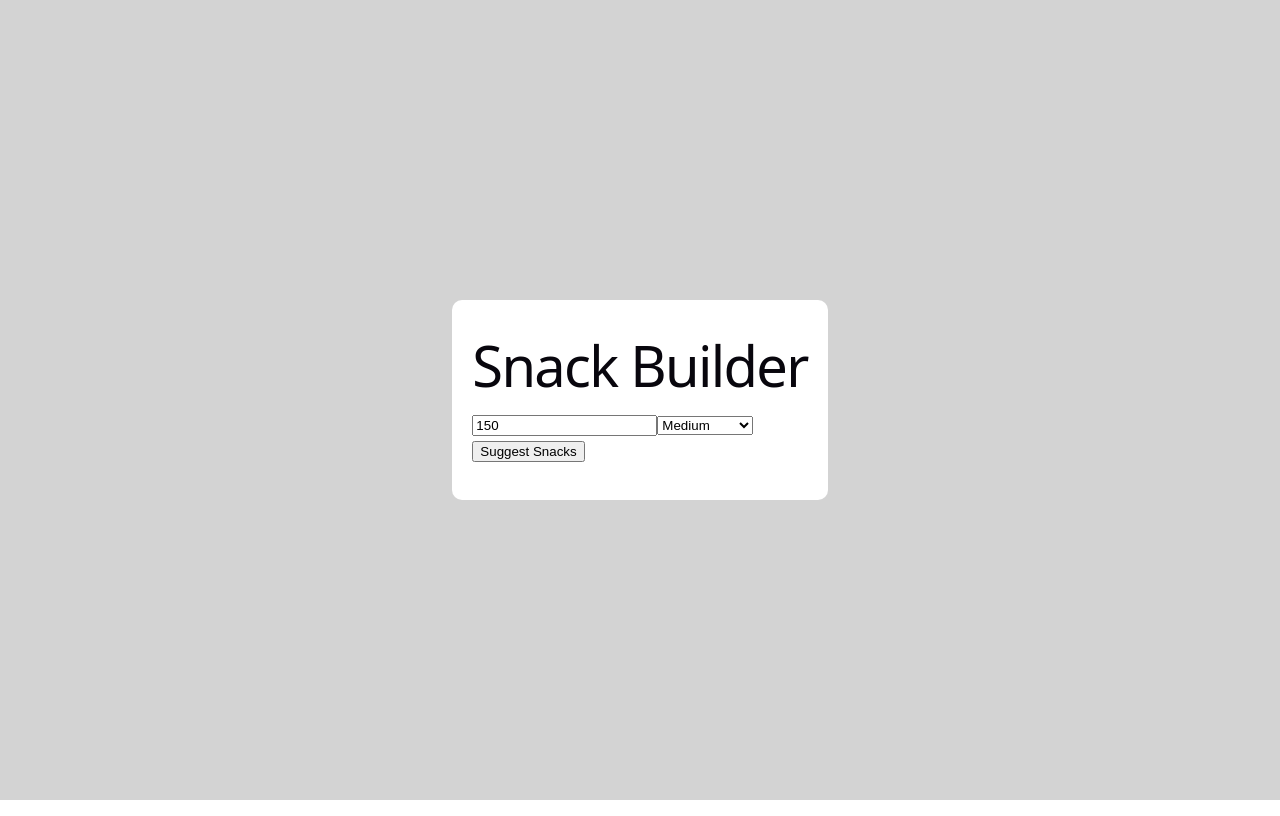
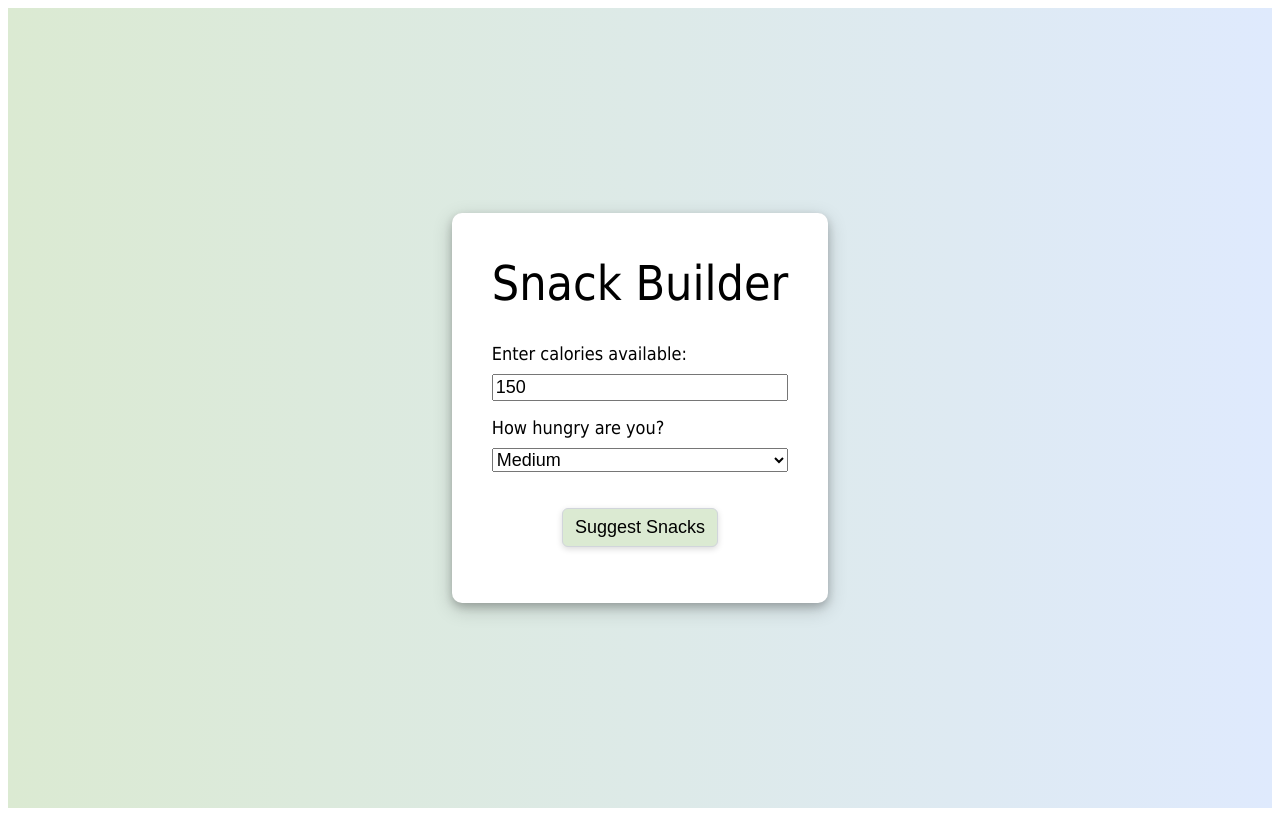
Before and after one commit to RhodaPickens/snack-builder, a React (Vite) app: page / in a window 1280 px wide. Built offline with nearby package versions, Linux system fonts and the light colour scheme.

Commit message:
Styled background, input and button

```diff
--- a/src/App.css
+++ b/src/App.css
@@ -3,11 +3,54 @@
     justify-content: center;
     align-items: center;
     height: 100vh;
-    background-color: lightgray;
+    background-image: linear-gradient(to right, #dbead2, #dfeafd)
 }
 
 .card {
     background: white;
-    padding: 20px;
+    padding: 10px 40px 40px 40px;
     border-radius: 10px;
+    box-shadow: 0 4px 8px 0 rgba(0, 0, 0, 0.2), 0 6px 20px 0 rgba(0, 0, 0, 0.19);
 }
+
+.snack-form {
+    font-size: 18px;
+}
+
+.snack-input {
+    font-size: 18px;
+    width: 100%;
+    box-sizing: border-box;
+}
+
+.form-group {
+    margin-bottom: 16px;
+}
+
+.form-group label {
+    display: block;
+    margin-bottom: 10px;
+}
+
+.button-container {
+    display: flex;
+    justify-content: center;
+    padding-top: 20px;
+}
+
+button {
+    background-color: #dbead2;
+    border: 1px solid #d1d5db;
+    border-radius: 6px;
+    padding: 8px 12px;
+    font-size: 18px;
+    box-shadow: 0 2px 6px rgba(0, 0, 0, 0.15);
+    transition: 0.2s ease;
+}
+
+button:hover {
+    background-color: #dfeafd;
+    box-shadow: 0 4px 10px rgba(0, 0, 0, 0.2);
+    transform: translateY(-1px);
+
+}
--- a/src/components/SnackBuilder.jsx
+++ b/src/components/SnackBuilder.jsx
@@ -30,7 +30,9 @@ export default function SnackBuilder() {
                     hunger={hunger}
                     setHunger={setHunger}
                 />
-                <button onClick={generateSnacks}>Suggest Snacks</button>
+                <div className="button-container">
+                    <button onClick={generateSnacks}>Suggest Snacks</button>
+                </div>
                 {hasSearched && results.length === 0 ? <p>"No snacks found 🙁"</p> : null}
                 <ul>
                     {results.map((snack, index) => (
--- a/src/components/SnackForm.jsx
+++ b/src/components/SnackForm.jsx
@@ -1,17 +1,24 @@
 export default function SnackForm({calories, setCalories, hunger, setHunger}) {
 
     return (
-        <div>
+        <div className="snack-form">
+            <div className="form-group">
+                <label>Enter calories available:</label>
                 <input
+                    className="snack-input"
                     type="number"
                     value={calories}
                     onChange={(e) => setCalories(e.target.value)}
                 />
-            <select value={hunger} onChange={(e) => setHunger(e.target.value)}>
+            </div>
+            <div className="form-group">
+                <label>How hungry are you?</label>
+                <select className="snack-input" value={hunger} onChange={(e) => setHunger(e.target.value)}>
                     <option value="low">Low</option>
                     <option value="medium">Medium</option>
                     <option value="high">Very Hungry</option>
                 </select>
             </div>
+        </div>
     );
 }
--- a/src/index.css
+++ b/src/index.css
@@ -1,103 +1,9 @@
-:root {
-    --text: #6b6375;
-    --text-h: #08060d;
-    --bg: #fff;
-    --border: #e5e4e7;
-    --code-bg: #f4f3ec;
-    --accent: #aa3bff;
-    --accent-bg: rgba(170, 59, 255, 0.1);
-    --accent-border: rgba(170, 59, 255, 0.5);
-    --social-bg: rgba(244, 243, 236, 0.5);
-    --shadow: rgba(0, 0, 0, 0.1) 0 10px 15px -3px, rgba(0, 0, 0, 0.05) 0 4px 6px -2px;
-
-    --sans: system-ui, 'Segoe UI', Roboto, sans-serif;
-    --heading: system-ui, 'Segoe UI', Roboto, sans-serif;
-    --mono: ui-monospace, Consolas, monospace;
-
-    font: 18px/145% var(--sans);
-    letter-spacing: 0.18px;
-    color-scheme: light dark;
-    color: var(--text);
-    background: var(--bg);
-    font-synthesis: none;
-    text-rendering: optimizeLegibility;
-    -webkit-font-smoothing: antialiased;
-    -moz-osx-font-smoothing: grayscale;
-
-    @media (max-width: 1024px) {
-        font-size: 16px;
-    }
-}
-
-@media (prefers-color-scheme: dark) {
-    :root {
-        --text: #9ca3af;
-        --text-h: #f3f4f6;
-        --bg: #16171d;
-        --border: #2e303a;
-        --code-bg: #1f2028;
-        --accent: #c084fc;
-        --accent-bg: rgba(192, 132, 252, 0.15);
-        --accent-border: rgba(192, 132, 252, 0.5);
-        --social-bg: rgba(47, 48, 58, 0.5);
-        --shadow: rgba(0, 0, 0, 0.4) 0 10px 15px -3px, rgba(0, 0, 0, 0.25) 0 4px 6px -2px;
-    }
-
-    #social .button-icon {
-        filter: invert(1) brightness(2);
-    }
-}
-
 body {
-    margin: 0;
-}
-
-#root {
-    min-height: 100svh;
-}
-
-h1,
-h2 {
-    font-family: var(--heading);
-    font-weight: 500;
-    color: var(--text-h);
+    font-family: Tahoma, Helvetica, sans-serif;
 }
 
 h1 {
-    font-size: 56px;
-    letter-spacing: -1.68px;
-    margin: 32px 0;
-    @media (max-width: 1024px) {
-        font-size: 36px;
-        margin: 20px 0;
-    }
+    text-align: center;
+    font-weight: 500;
+    font-size: xxx-large;
 }
-
-h2 {
-    font-size: 24px;
-    line-height: 118%;
-    letter-spacing: -0.24px;
-    margin: 0 0 8px;
-    @media (max-width: 1024px) {
-        font-size: 20px;
-    }
-}
-
-p {
-    margin: 0;
-}
-
-code,
-.counter {
-    font-family: var(--mono);
-    display: inline-flex;
-    border-radius: 4px;
-    color: var(--text-h);
-}
-
-code {
-    font-size: 15px;
-    line-height: 135%;
-    padding: 4px 8px;
-    background: var(--code-bg);
-}
```
Lines whose indentation alone changed are shown as unchanged.
